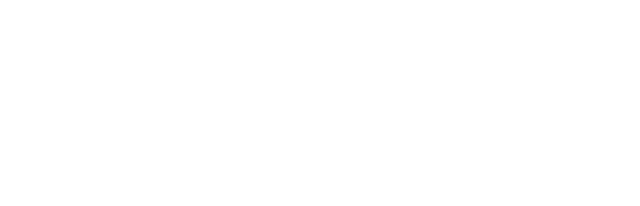
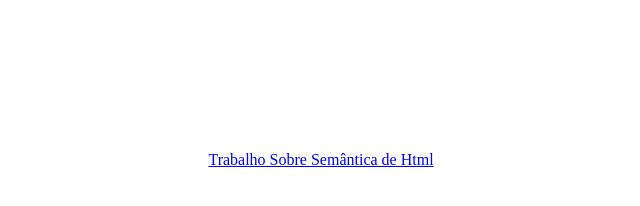
Before and after one commit to davi-mesquita/Dom-Helder-Front-End, a plain HTML site: page index.html in a window 1280 px wide. Shown: the whole page, without its empty margins (319-959 px from the left). Drawn offline with Linux system fonts and the light colour scheme.

Commit message:
Add primeira link

```diff
--- a/index.html
+++ b/index.html
@@ -4,11 +4,14 @@
   <meta charset="UTF-8">
   <meta name="viewport" content="width=device-width, initial-scale=1.0">
   <title>Projetos da Faculdade</title>
+  <link rel="stylesheet" href="./src/css/main.css">
 </head>
 <body>
   <div class="container">
     <div class="main-activity-list">
-      <a href="./Trabalho_Tag_Semantica/Index.html"></a>
+      <a href="./Trabalho_Tag_Semantica/Index.html">
+        Trabalho Sobre Semântica de Html
+      </a>
     </div>
   </div>
 </body>
--- a/src/css/main.css
+++ b/src/css/main.css
@@ -5,5 +5,13 @@ body{
   /* font-family: ''; */
 }
 .container{
-
+  height: 100vh;
+  width: 100vw;
 }
+.main-activity-list{
+  display: flex;
+  justify-content: center;
+  align-items: center;
+  width: 100%;
+  height: 20rem;
+}
```
